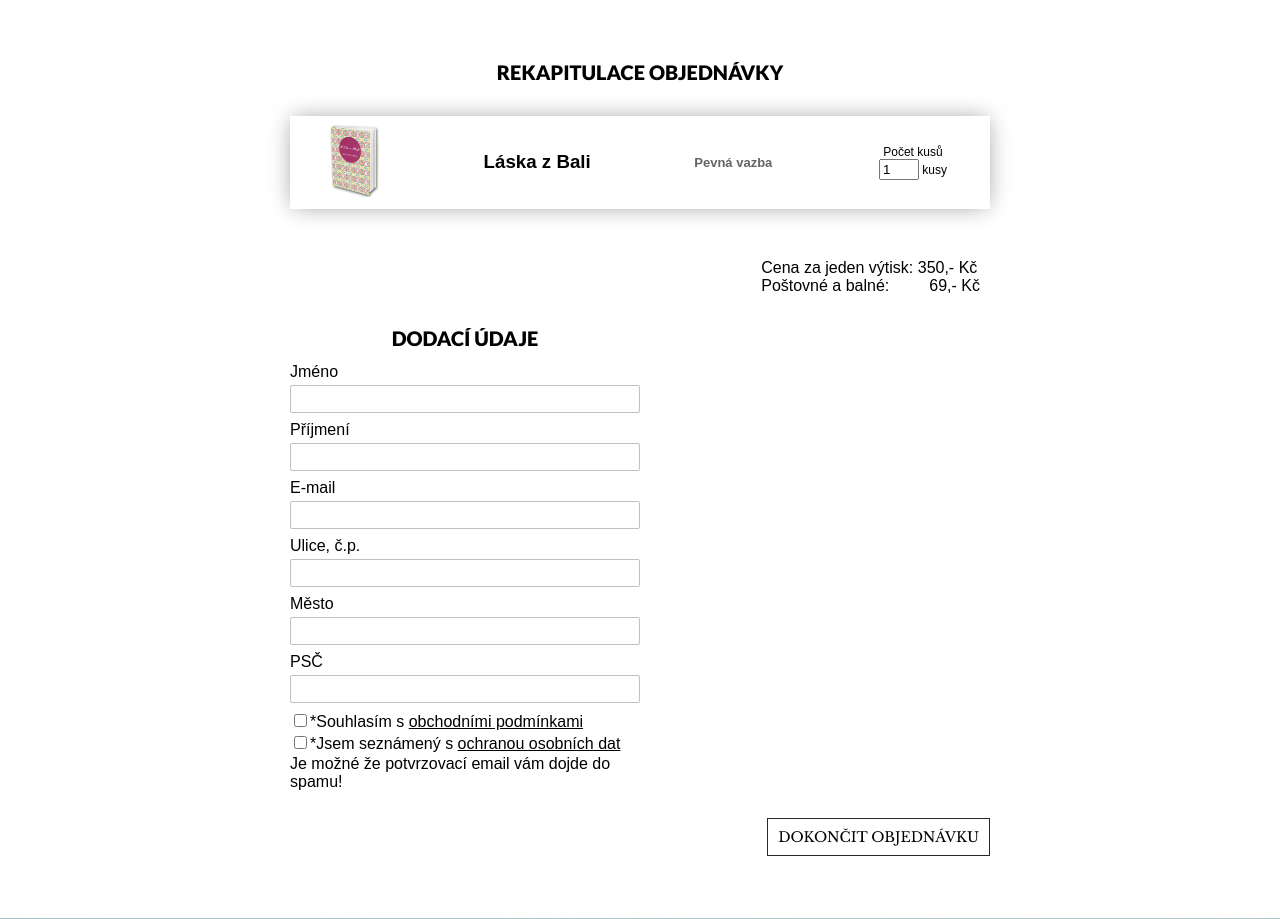
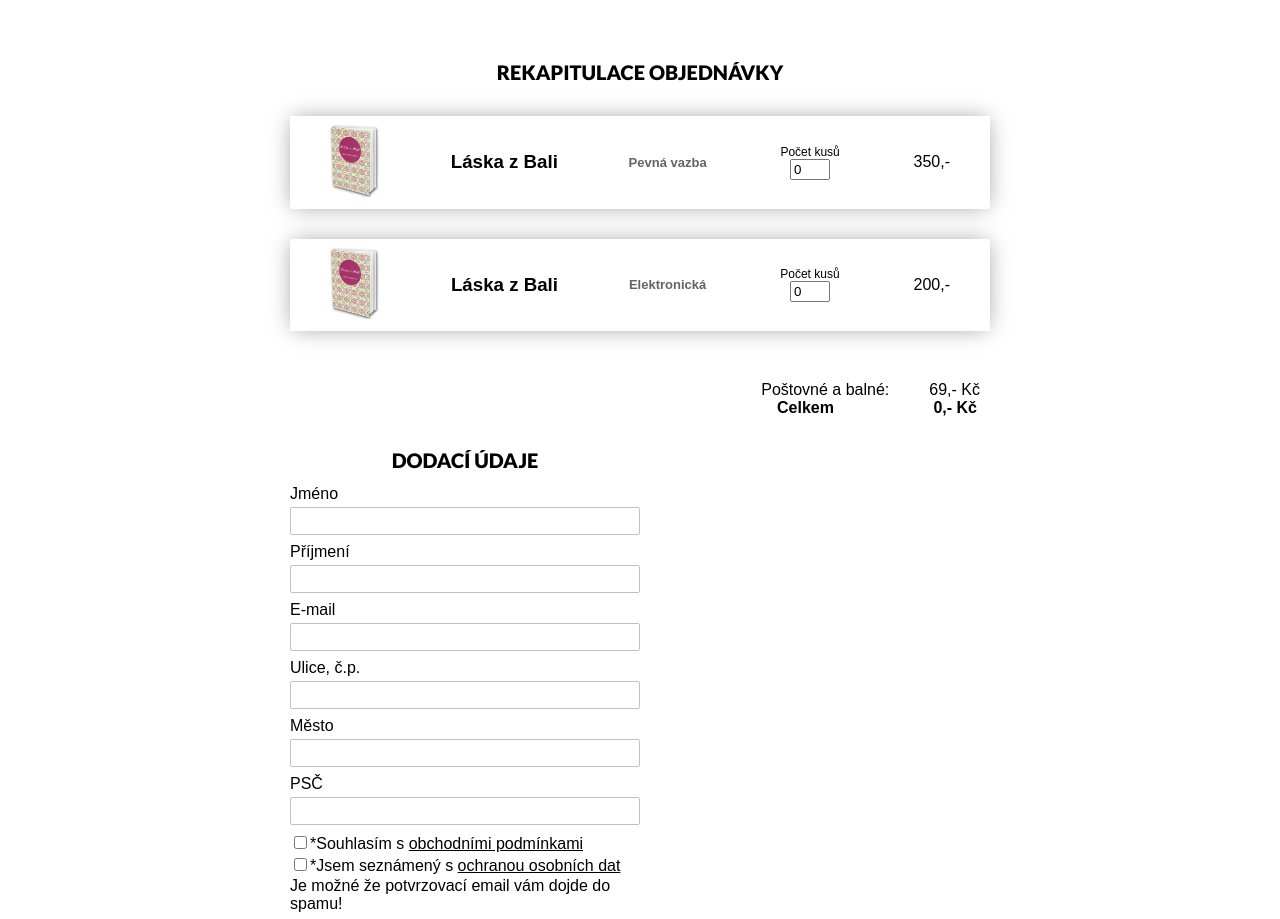
Before and after one commit to OSIA-team/SLaskouNikki, a PHP site: page /kosik.php in a window 1280 px wide. Shown: the part 331-1250 px from the top of the page. Run offline with PHP 8.4, Linux system fonts and the light colour scheme; some web fonts are replaced.

Commit message:
add simply script for counting suma of items in shopping cart

```diff
--- a/kosik.php
+++ b/kosik.php
@@ -53,19 +53,41 @@
 
                 <div class="count-wrap">
                     <div class="count-text">
+                        <div class="">Počet kusů</div>
                         <div class="">
-                            Počet kusů
-                        </div>
-                        <div class="">
-                            <span class="real-count"><input type="number" name="pocet" min="1" max="10" value="1" style="width: 3em"/></span> kusy
+                            <span class="real-count"><input type="number" name="pocet" min="0" max="10" value="0" style="width: 3em"/></span>
                         </div>
                     </div>
                 </div>
+                <div class="">350,-</div>
+                <input type="hidden" class="itemPrice" name="price" value="350">
+            </div>
+
+            <div class="item">
+                <div class="item-poster">
+                    <img src="img/kniha.png" alt="">
+                </div>
+                <div class="name">
+                    <h3>Láska z Bali</h3>
+                </div>
+
+                <div class="description">Elektronická</div>
+
+                <div class="count-wrap">
+                    <div class="count-text">
+                        <div class="">Počet kusů</div>
+                        <div class="">
+                            <span class="real-count"><input type="number" name="pocet" min="0" max="10" value="0" style="width: 3em"/></span>
+                        </div>
+                    </div>
+                </div>
+                <div class="">200,-</div>
+                <input type="hidden" class="itemPrice" name="price" value="200">
             </div>
 
             <div class="suma">
-                <div class="cena">Cena za jeden výtisk: 350,- Kč<br>
-                                    Poštovné a balné: &nbsp;&nbsp;&nbsp;&nbsp;&nbsp;&nbsp;&nbsp;&nbsp;69,- Kč</div>
+                <div class="cena">Poštovné a balné: &nbsp;&nbsp;&nbsp;&nbsp;&nbsp;&nbsp;&nbsp;&nbsp;69,- Kč</div>
+                  <div id="sumaSumarum"><div>Celkem</div> <div>0,- Kč</div></div>
             </div>
 
             <div class="shipping">
@@ -109,3 +131,37 @@
 <?php
 require_once 'temp/footer.html';
 ?>
+<script type="text/javascript">
+  var items = document.querySelectorAll('.item');
+  var countInput = document.querySelectorAll('[name=pocet]');
+  var countPrice = document.querySelectorAll('[name=price]');
+  var sumaCount = 0;
+  var sumaPrice = 0;
+
+
+  //po načtení stránky s ezavolá getSuma function();
+  window.addEventListener("load", function(){
+      getSuma();
+  })
+
+  //pokud se klikne na countInput --- zavolá se funkce getSuma
+  for (var i = 0; i < countInput.length; i++) {
+    countInput[i].onchange = function(){getSuma()};
+  }
+
+  //funkce pro získaní sumy kterou klient zapaltí
+  function getSuma(){
+    for (var i = 0; i < countInput.length; i++) {
+    //  sumaCount += Number(countInput[i].value);
+      sumaPrice += Number(countPrice[i].value) * Number(countInput[i].value);
+    }
+
+    if(sumaPrice > 0){
+      sumaPrice += 69;
+    }
+
+    var div = "<div>Celkem</div><div>";
+    document.querySelector('#sumaSumarum').innerHTML = div + sumaPrice + ",- Kč</div>";
+    sumaPrice = 0;
+  }
+</script>
--- a/style/main-style.css
+++ b/style/main-style.css
@@ -164,6 +164,15 @@ nav li a:hover{
 
 #blog-hints h1, #blog-hints h4{
   text-align: center;
+}
+
+#sumaSumarum {
+  text-align: right;
+  margin-right: 13px;
+  font-weight: bold;
+  display: flex;
+  width: 200px;
+  justify-content: space-between;
 }
 
 #instalerie{
@@ -475,6 +484,8 @@ footer{
 
 #order-list .cena{
   margin-right: 10px;
+  width: 100%;
+  text-align: right;
 }
 
 #order-list .btn-transparent:hover {
@@ -551,6 +562,7 @@ footer{
   align-content: center;
   justify-content: flex-end;
   margin-top: 50px;
+  flex-wrap: wrap;
 }
 
 .shipping label{
```
